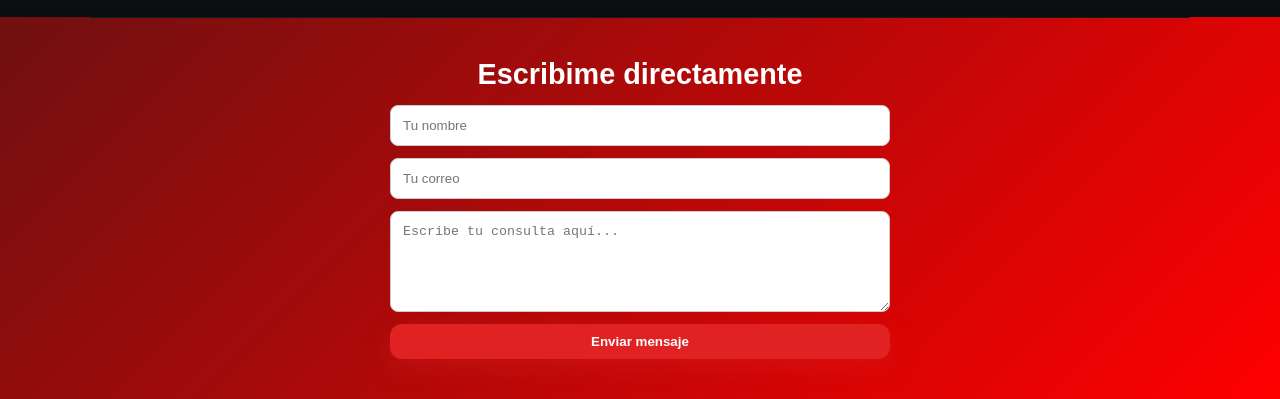
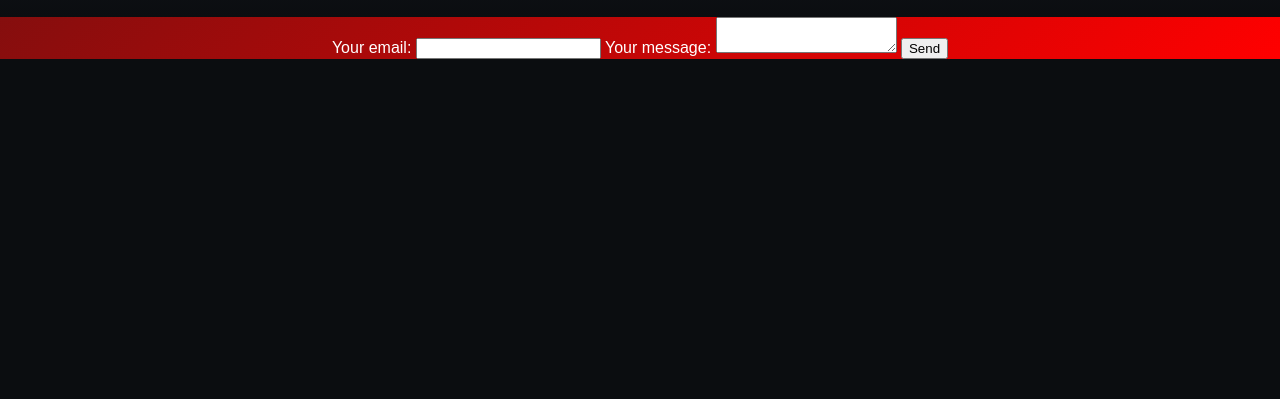
Before and after one commit to gmesa2686-ship-it/Infinity-gabnova, a plain HTML site: page index.html in a window 1280 px wide. Shown: the part 3631-4030 px from the top of the page. After the commit the page ends 3690 px from the top, so only its background shows below. Drawn offline with Linux system fonts and the light colour scheme.

Commit message:
Update index.html

```diff
--- a/index.html
+++ b/index.html
@@ -271,15 +271,22 @@
     </a>
   </header>
 
-  <section id="contacto-web" class="container" style="padding:40px 0; text-align:center;">
-  <h3>Escribime directamente</h3>
-  <form action="https://formspree.io/f/mdklnngd" method="POST" style="max-width:500px; margin:auto; display:grid; gap:12px;">
-    <input type="text" name="nombre" placeholder="Tu nombre" required style="padding:12px; border-radius:8px; border:1px solid #ccc;">
-    <input type="email" name="email" placeholder="Tu correo" required style="padding:12px; border-radius:8px; border:1px solid #ccc;">
-    <textarea name="mensaje" placeholder="Escribe tu consulta aquí..." required rows="5" style="padding:12px; border-radius:8px; border:1px solid #ccc;"></textarea>
-    <button type="submit" class="cta-btn">Enviar mensaje</button>
-  </form>
-</section>
+  <!-- modify this form HTML and place wherever you want your form -->
+<form
+  action="https://formspree.io/f/mdklnngd"
+  method="POST"
+>
+  <label>
+    Your email:
+    <input type="email" name="email">
+  </label>
+  <label>
+    Your message:
+    <textarea name="message"></textarea>
+  </label>
+  <!-- your other form fields go here -->
+  <button type="submit">Send</button>
+</form>
 
 </body>
 </html>
```
